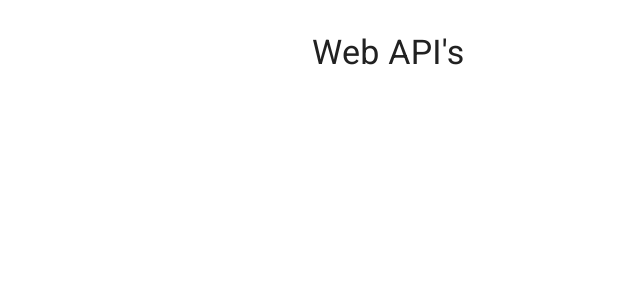
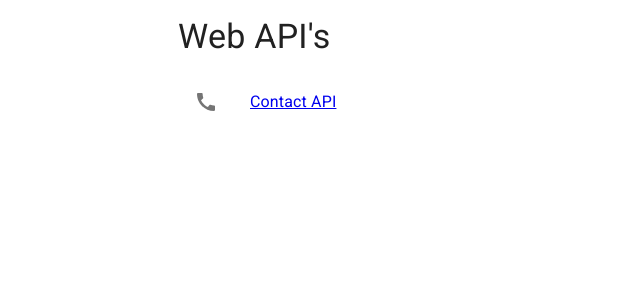
Before and after one commit to deepakbist/browser-api, a React (Create React App) app: page / in a window 1280 px wide. Shown: the top 300 px of the page, without its empty margins (52-692 px from the left). Built offline with nearby package versions, Linux system fonts and the light colour scheme.

Commit message:
contact-api added

```diff
--- a/package.json
+++ b/package.json
@@ -6,6 +6,7 @@
   "dependencies": {
     "@emotion/react": "^11.7.1",
     "@emotion/styled": "^11.6.0",
+    "@mui/icons-material": "^5.3.0",
     "@mui/material": "^5.3.0",
     "@testing-library/jest-dom": "^5.16.1",
     "@testing-library/react": "^12.1.2",
--- a/src/App.tsx
+++ b/src/App.tsx
@@ -1,14 +1,30 @@
 import Container from "@mui/material/Container";
 import Typography from "@mui/material/Typography";
 import Box from "@mui/material/Box";
+import { Link } from "react-router-dom";
+import { List, ListItem, ListItemIcon, ListItemText } from "@mui/material";
+import CallIcon from "@mui/icons-material/Call";
 
 function App() {
   return (
-    <Container maxWidth="sm">
-      <Box sx={{ my: 4 }}>
+    <Container maxWidth="md">
+      <Box
+        p={2}
+        sx={{ width: "100%", maxWidth: 360, bgcolor: "background.paper" }}
+      >
         <Typography variant="h4" component="h1" gutterBottom>
           Web API's
         </Typography>
+        <List>
+          <ListItem>
+            <ListItemIcon>
+              <CallIcon />
+            </ListItemIcon>
+            <ListItemText>
+              <Link to="contact-api">Contact API</Link>
+            </ListItemText>
+          </ListItem>
+        </List>
       </Box>
     </Container>
   );
--- /dev/null
+++ b/src/components/contact-api/index.tsx
@@ -0,0 +1,29 @@
+import { Button, Container, Typography, Stack, Box } from "@mui/material";
+import { useEffect, useState } from "react";
+
+const ContactPicker = () => {
+  const [isContactApiSupported, setContactApiSupported] =
+    useState<boolean>(true);
+  useEffect(() => {
+    const supported = "contacts" in navigator;
+    if (!supported) setContactApiSupported(false);
+  });
+  if (!isContactApiSupported) {
+    return (
+      <Box>
+        <Typography variant="h5">
+          Sorry contact picker is not supported on your device
+        </Typography>
+      </Box>
+    );
+  }
+  return (
+    <Container>
+      <Stack direction="row" spacing={2}>
+        <Button>Click on the button to select contact details</Button>
+      </Stack>
+    </Container>
+  );
+};
+
+export default ContactPicker;
--- a/src/routes.tsx
+++ b/src/routes.tsx
@@ -1,11 +1,13 @@
 import { BrowserRouter, Routes, Route } from "react-router-dom";
 import App from "./App";
+import ContactPicker from "./components/contact-api";
 
 const route = () => {
   return (
     <BrowserRouter>
       <Routes>
-        <Route path="/" element={<App />}></Route>
+        <Route path="/" element={<App />} />
+        <Route path="/contact-api" element={<ContactPicker />} />
       </Routes>
     </BrowserRouter>
   );
```
Also changed, not shown: 1 other file (tests, documents, lock files or other folders).
